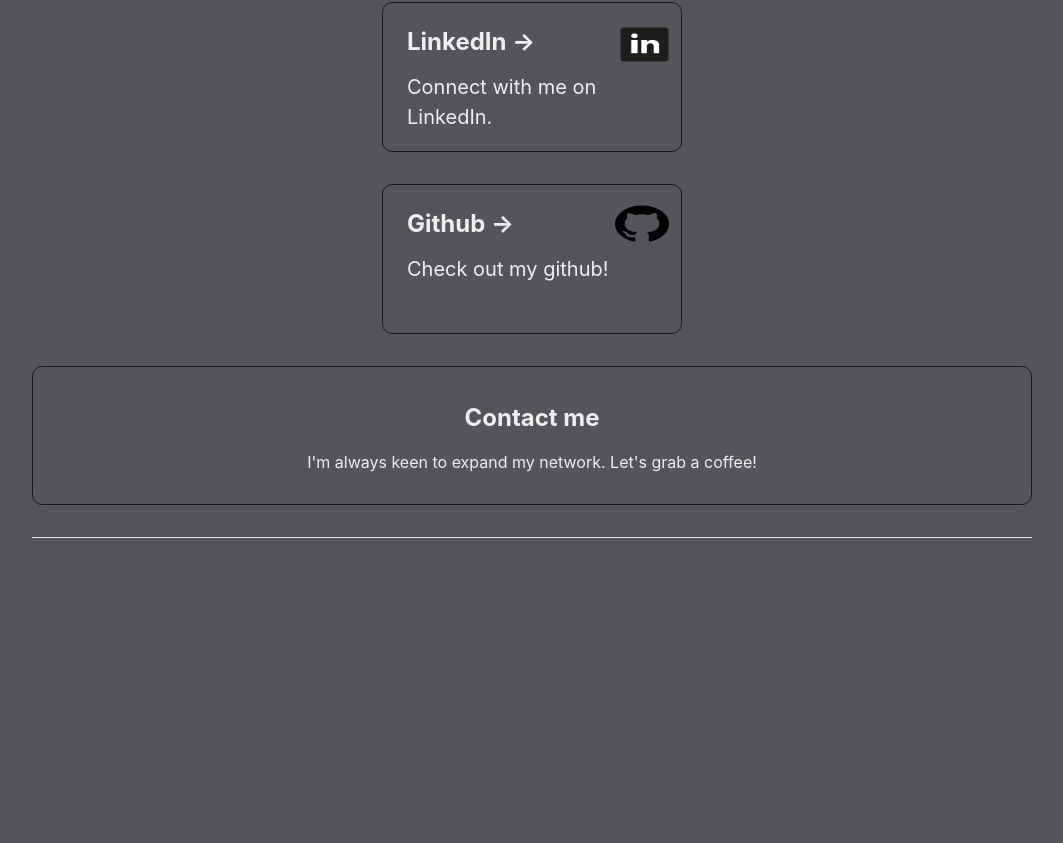
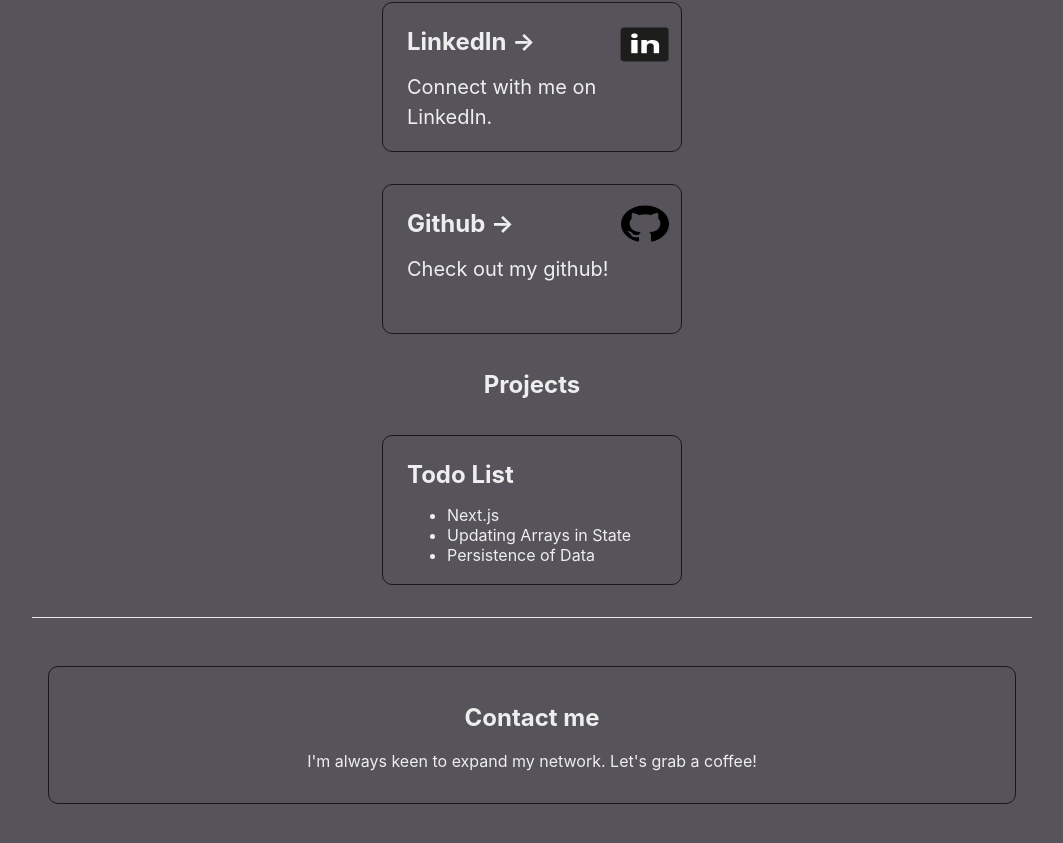
Before and after one commit to CMillar113/chrismillar.portfolio, a Next.js app: page / in a window 1280 px wide. Shown: the part 549-1392 px from the top of the page, without its empty margins (108-1171 px from the left). Before the commit the page ends 1151 px from the top, so only its background shows below. Built offline with nearby package versions, Linux system fonts and the light colour scheme.

Commit message:
Todo List Project Added

```diff
--- a/pages/index.tsx
+++ b/pages/index.tsx
@@ -48,8 +48,24 @@ const Home: NextPage = () => {
             <p>Check out my github!</p>
 
           </a>
+          <h2>Projects</h2>
+          <a
+            href="https://todo-list-cmillar113.vercel.app/"
+            className={`${styles.card} ${styles.purple} ${styles.todo}`}
+          >
+            <h2>Todo List</h2>
+            <ul>
+            <li>Next.js</li>
+            <li>Updating Arrays in State</li>
+              <li>Persistence of Data</li>
+            </ul>
+          </a>
 
-          <a
+        </div>
+      </main>
+
+      <footer className={styles.footer}>
+      <a
             href="mailto:c.millar.113@gmail.com"
             className={`${styles.cardFull} ${styles.yellow}`}
           >
@@ -58,11 +74,6 @@ const Home: NextPage = () => {
           </a>
 
 
-        </div>
-      </main>
-
-      <footer className={styles.footer}>
-
       {/* <Image src="/carbon.png" alt='Intro' width={600} height={200}/> */}
       </footer>
     </div>
--- a/styles/Home.module.css
+++ b/styles/Home.module.css
@@ -110,7 +110,7 @@
 
 .git {
   background-image: url("/githubLogo.png");
-  background-size: 18% 25%;
+  background-size: 16% 25%;
   background-repeat: no-repeat;
   background-position-x: 95%;
   background-position-y: 18%;
@@ -130,6 +130,14 @@
   background-repeat: no-repeat;
   background-position-x: 100%;
   background-position-y: 17%;
+}
+
+.todo {
+  /* background-image: url("/list.png"); */
+  background-size: 50% 100%;
+  background-repeat: no-repeat;
+  background-position-x: 50%;
+  background-position-y: 50%;
 }
 
 .orange:hover,
@@ -157,6 +165,13 @@
 .yellow:active {
   color: #f5bb00;
   border-color: #f5bb00;
+}
+
+.purple:hover,
+.purple:focus,
+.purple:active {
+  color: #8d6298;
+  border-color: #8d6298;
 }
 
 .card h2 {
```
